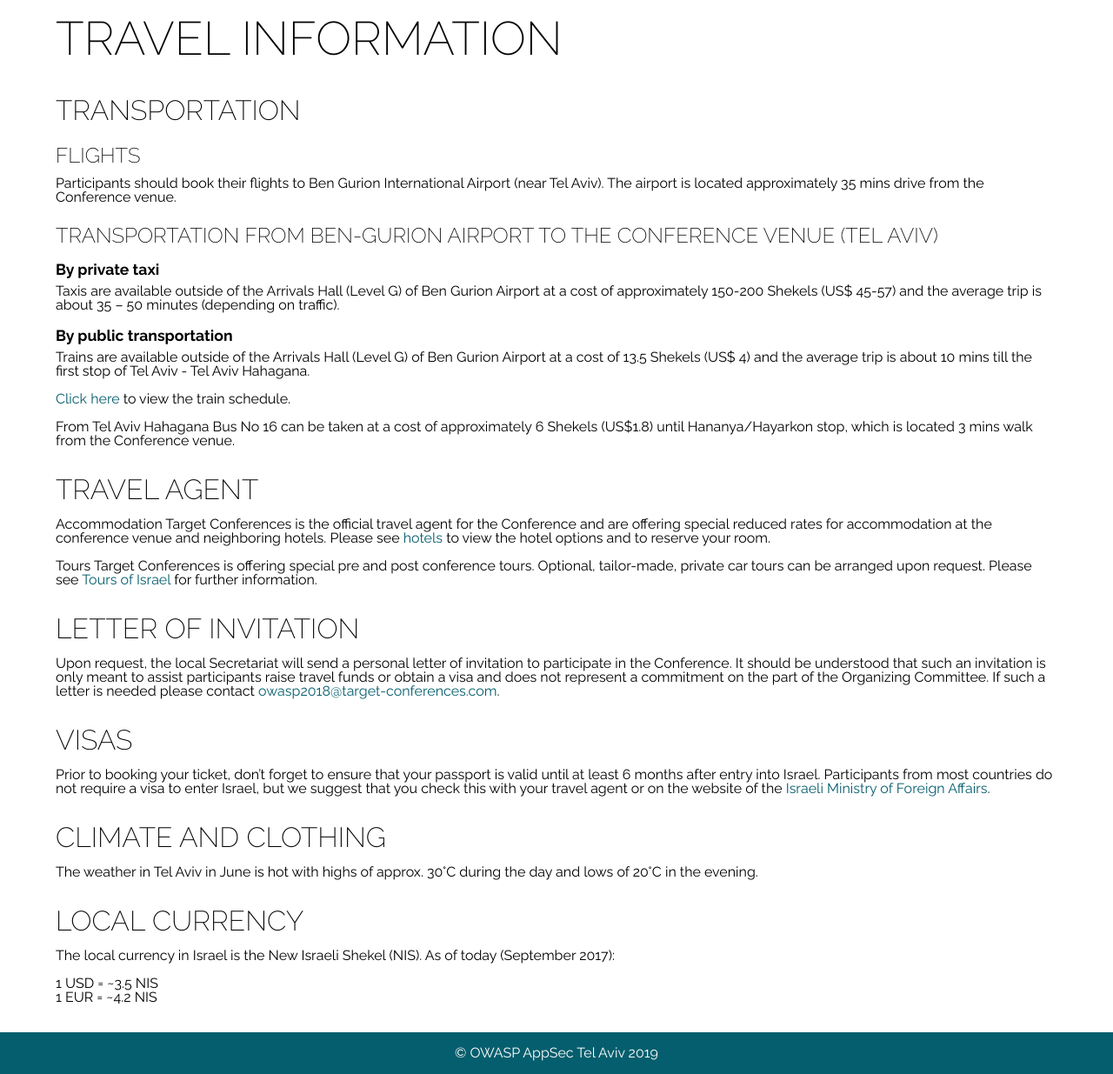
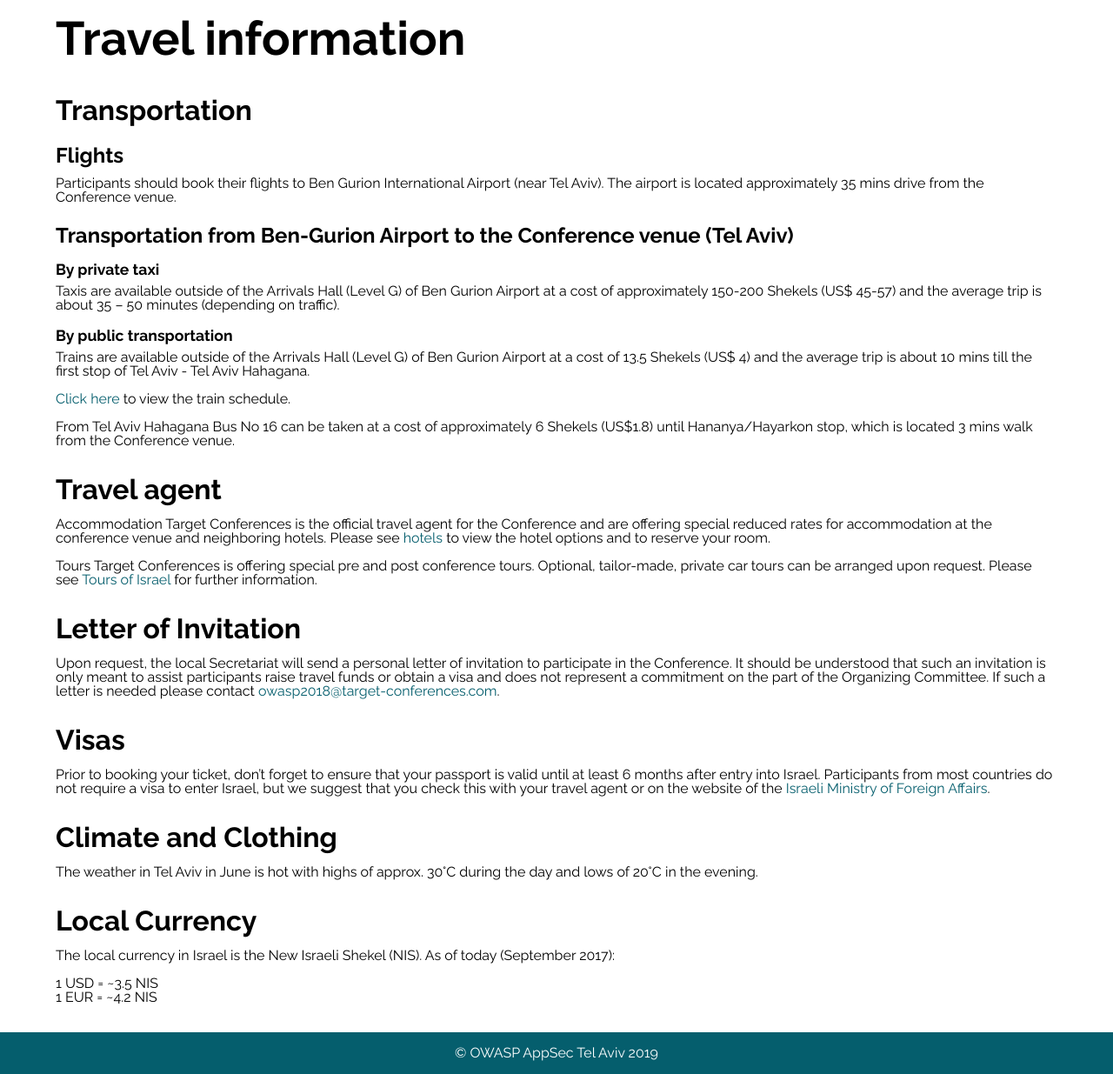
Before and after one commit to OWASP/AppSecTLV2019, a Jekyll site: the page built from telaviv/travel.md, in a window 1280 px wide. Shown: the part 286-1521 px from the top of the page at 87% size. Built offline with Jekyll 4.4.1, drawn with Linux system fonts in a browser that asks for light colours.

Commit message:
Fixing font

```diff
--- a/assets/css/style.scss
+++ b/assets/css/style.scss
@@ -39,9 +39,8 @@
 
 h1, h2, h3{
 	font-family: 'Raleway', sans-serif;
-	text-transform: uppercase;
 	margin: 0.25em 0em 0.75em 0em;
-	font-weight: 200;
+	font-weight: 600;
 	line-height: 1em;
 
 	sub {
```
